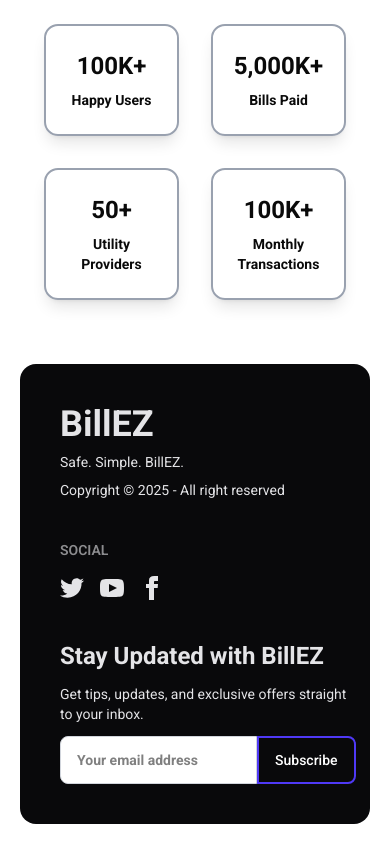
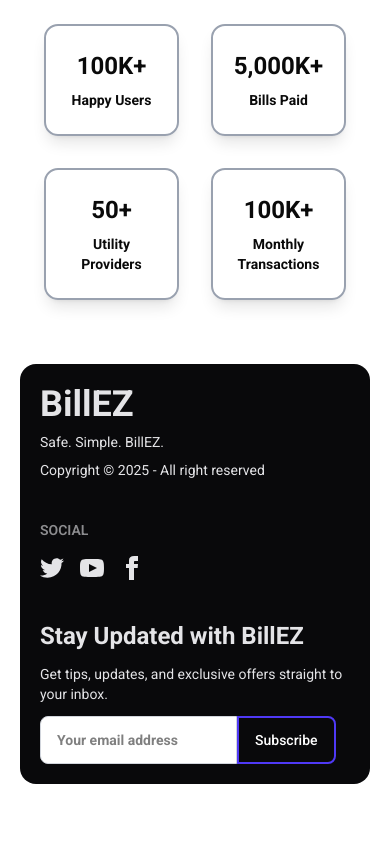
Before and after one commit to ArunRoy404/BillEZ-Utility-Bill-Management-Website, a React (Vite) app: page / in a window 390 px wide. Shown: the part 3831-4675 px from the top of the page. After the commit the page ends 4635 px from the top, so only its background shows below. Built offline with nearby package versions, Linux system fonts and the light colour scheme; no server answers.

Commit message:
final push

```diff
--- a/src/components/Footer/Footer.jsx
+++ b/src/components/Footer/Footer.jsx
@@ -2,7 +2,7 @@ import React from 'react';
 
 const Footer = () => {
     return (
-        <footer className="rounded-2xl footer sm:footer-horizontal bg-neutral text-neutral-content p-10">
+        <footer className="rounded-2xl footer sm:footer-horizontal bg-neutral text-neutral-content p-5 md:p-10">
             <aside>
                 <h1 className='text-4xl font-bold'>BillEZ</h1>
                 <p>
@@ -61,7 +61,6 @@ const Footer = () => {
                     </a>
                 </form>
             </nav>
-
         </footer>
     );
 };
--- a/src/index.css
+++ b/src/index.css
@@ -28,22 +28,6 @@ header li .active {
 
 html {
   overflow-y: scroll;
-}
-
-@keyframes appear {
-  from {
-    height: 0%;
-  }
-
-  to {
-    height: 100%;
-  }
-}
-
-.line {
-  animation: appear linear;
-  animation-timeline: view();
-  animation-range: entry 30% cover 90%;
 }
 
 
--- a/src/pages/Bills.jsx
+++ b/src/pages/Bills.jsx
@@ -23,7 +23,7 @@ const Bills = () => {
 
 
     return (
-        <div className='my-20 w-[100vw]'>
+        <div className='my-20'>
             <h1 className='text-center text-4xl font-bold'>Your Bill Dashboard</h1>
             <h2 className='text-center text-lg font-bold opacity-70 mb-10'>Track pending bills and make payments with just a few clicks.</h2>
 
```
